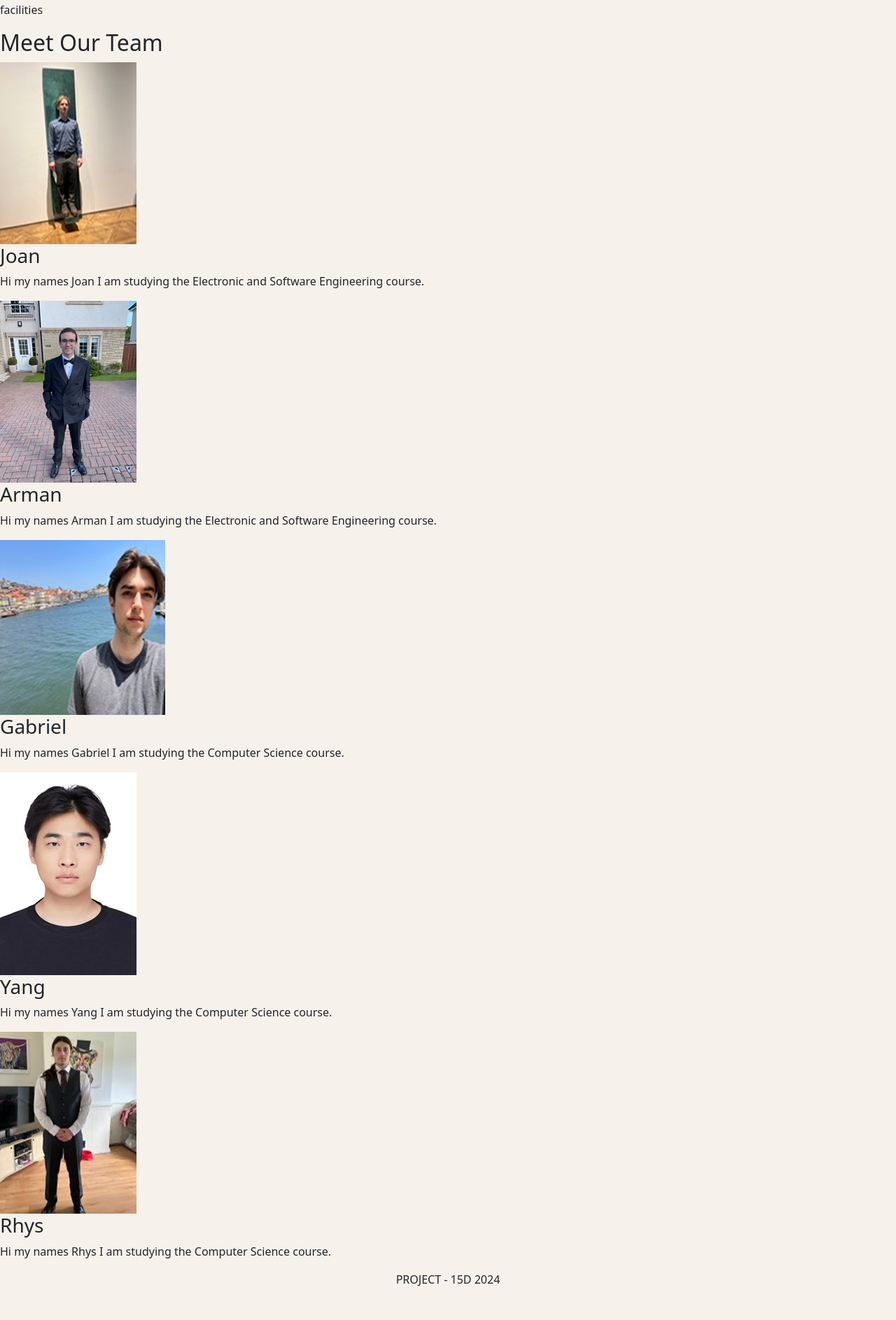
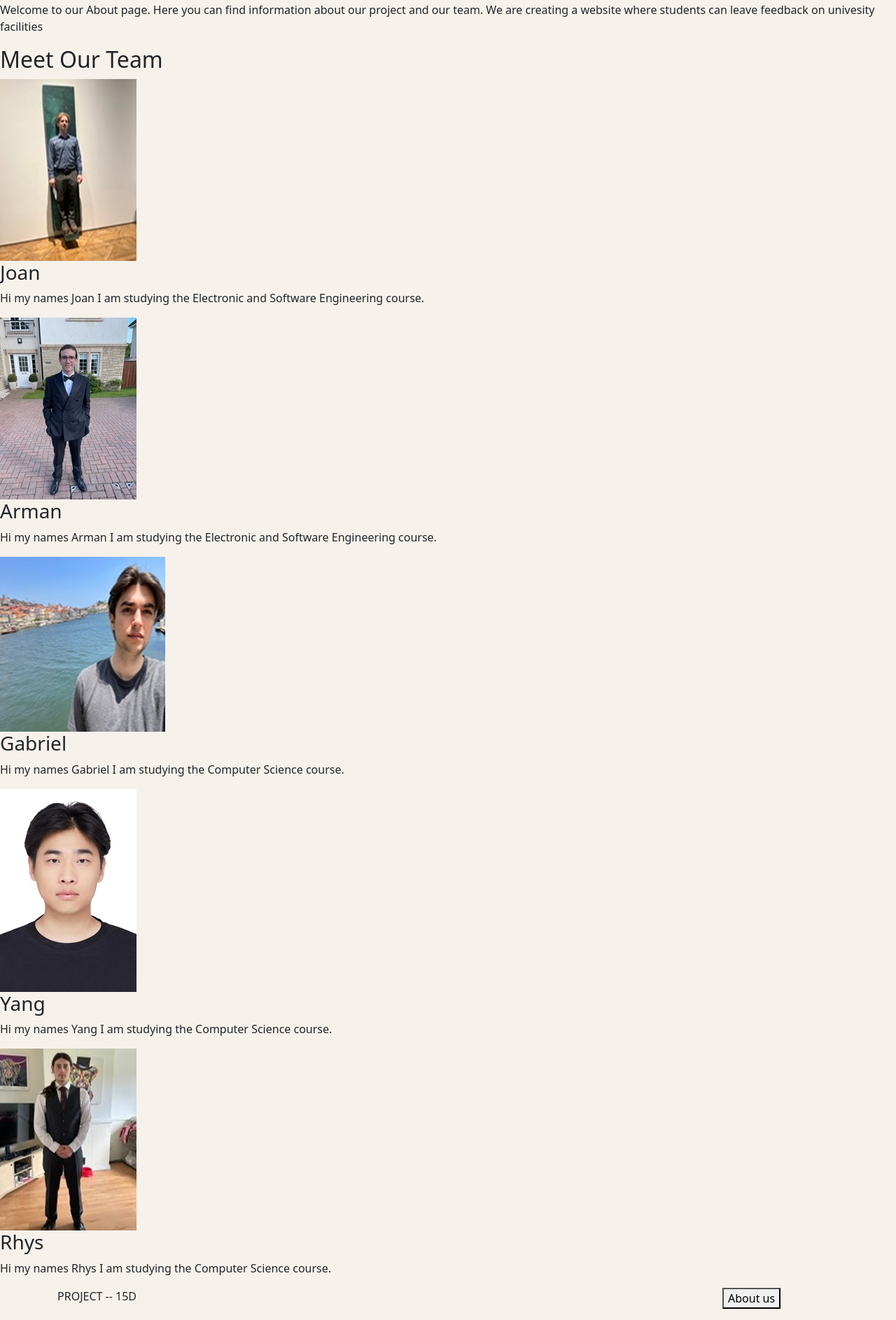
Before and after one commit to CyberNFS/Utility, a Django app: page /about/ in a window 1280 px wide. Shown: the part 140-2027 px from the top of the page at 70% size. Before the commit the page ends 1979 px from the top, so only its background shows below. Run offline with Django 3.2, Linux system fonts and the light colour scheme; some libraries are stand-ins or nearby versions.

Commit message:
Add footer
Add footer

```diff
--- a/Website/templates/Review/about.html
+++ b/Website/templates/Review/about.html
@@ -1,5 +1,5 @@
 {% extends "Review/base.html" %}
-{% load staticfiles %}
+{% load static %}
 
 {% block content %}
   <div class="about-section">
--- a/Website/templates/Review/base.html
+++ b/Website/templates/Review/base.html
@@ -14,7 +14,7 @@
   </head>
 
   <body style = "background-color:#F6F1EB">
-    <nav class="navbar p-3 navbar-expand-lg navbar-light shadow-sm" >
+    <nav class="navbar p-3 navbar-expand-lg navbar-light shadow-sm mb-4" >
       <div class="container">
         <a class="navbar-brand" href="{% url 'home' %}">Utility Website</a>
         <button class="navbar-toggler" type="button" data-bs-toggle="collapse" data-bs-target="#navbarNavDropdown" aria-controls="navbarNavDropdown" aria-expanded="false" aria-label="Toggle navigation">
@@ -56,9 +56,21 @@
 
     <footer>
       <!-- Footer content -->
-      <div class="container text-center"  >
-        <p>PROJECT - 15D 2024</p>
+      <div class="container">
+        <div class="row">
+            <div class="col-md-4"><span class="copyright">PROJECT -- 15D</span></div>
+            <div class="col-md-4">
+            </div>
+            <div class="col-md-2">
+            </div>
+            <div class="col-md-2">
+                <ul class="list-inline quicklinks">
+                    <li class="list-inline-item"><a href="{% url 'about' %}"><button type="button">About us</button></a></li>
+                </ul>
+            </div>
+        </div>
     </div>
     </footer>
   </body>
 </html>
+<!--<a href = "{% url 'about' %}"><button class=" shadow" type="button">About us</button></a>  -->
```
Also changed, not shown: Website/Review/migrations/0004_profile_user_alter_profile_picture.py (added).
